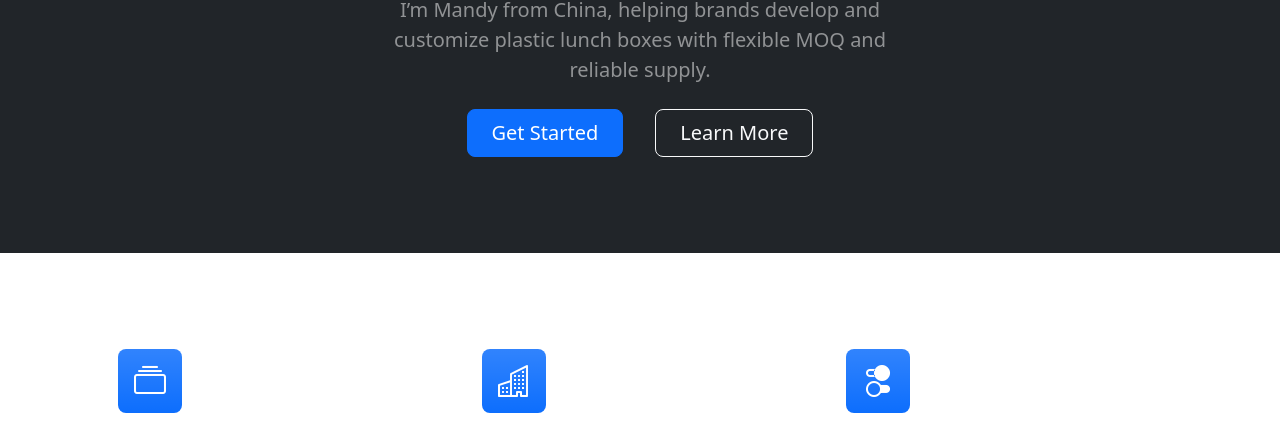
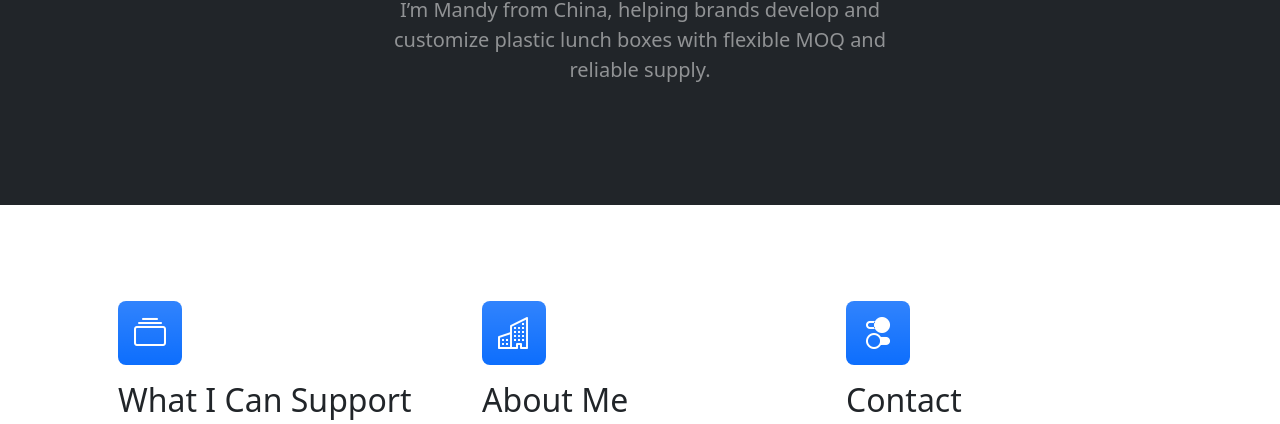
Before and after one commit to mandybento100-create/bftxm-en, a plain HTML site: page index.html in a window 1280 px wide. Shown: the part 338-762 px from the top of the page. Drawn offline with nearby package versions, Linux system fonts and the light colour scheme.

Commit message:
Update index.html

```diff
--- a/index.html
+++ b/index.html
@@ -38,8 +38,6 @@
                             <h1 class="display-5 fw-bolder text-white mb-2">Custom Plastic Lunch Boxes for Your Brand</h1>
                             <p class="lead text-white-50 mb-4">I’m Mandy from China, helping brands develop and customize plastic lunch boxes with flexible MOQ and reliable supply.</p>
                             <div class="d-grid gap-3 d-sm-flex justify-content-sm-center">
-                                <a class="btn btn-primary btn-lg px-4 me-sm-3" href="#features">Get Started</a>
-                                <a class="btn btn-outline-light btn-lg px-4" href="#!">Learn More</a>
                             </div>
                         </div>
                     </div>
@@ -58,7 +56,6 @@
   <li>Custom printing patterns & color matching</li>
   <li>New mold development support</li>
   <li>Packaging & branding suggestions</li>
-</ul>
 
                             <i class="bi bi-arrow-right"></i>
                         </a>
@@ -71,8 +68,7 @@ I have over 10 years of experience working in a plastic lunch box factory, suppo
 </p>
 <p>
 Now I work independently to provide more flexible, focused and efficient support for brands.
-</p>
-                            <i class="bi bi-arrow-right"></i>
+</p> <i class="bi bi-arrow-right"></i>
                         </a>
                     </div>
                     <div class="col-lg-4">
@@ -80,8 +76,7 @@ Now I work independently to provide more flexible, focused and efficient support
                         <h2>Contact</h2>
 <p>Email: mandy@bftxm.com</p>
 <p>WhatsApp / WeChat: +86 18965852719</p>
-<p>Location: China</p>
-                            <i class="bi bi-arrow-right"></i>
+<p>Location: China</p> <i class="bi bi-arrow-right"></i>
                         </a>
                     </div>
                 </div>
```
